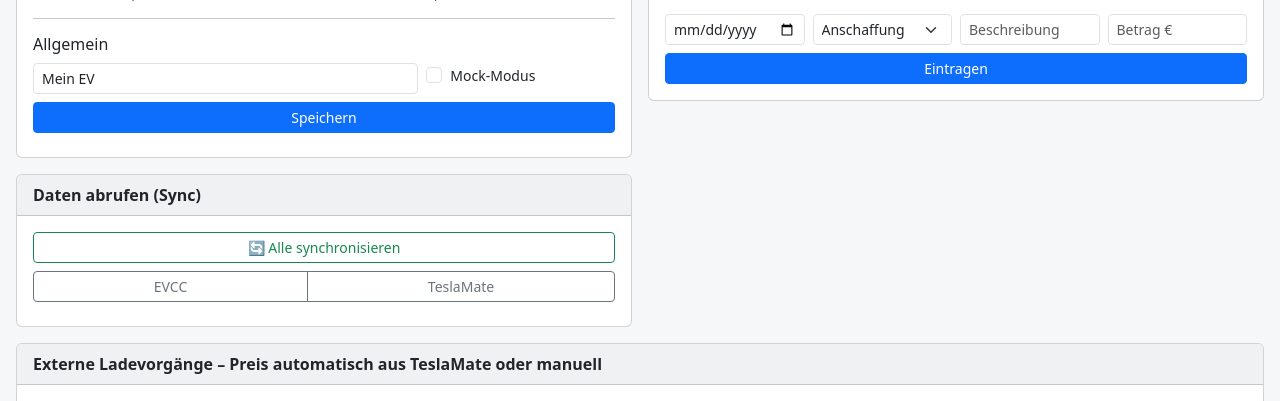
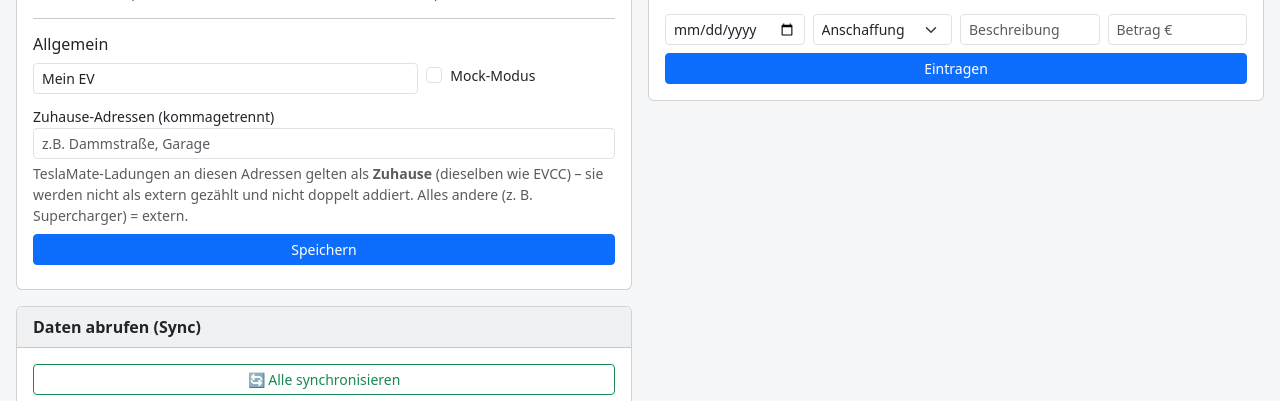
Before and after one commit to bjk201/cartanklogger, a Flask app: page /admin in a window 1280 px wide. Shown: the part 369-770 px from the top of the page. Run offline with Flask 3, Linux system fonts and the light colour scheme; data that the repository does not hold is empty.

Commit message:
fix: Supercharger nicht ueber Tage zusammenfassen (Tagesgrenze im Merge); Ladeverlust = EVCC-Wand minus TM-Akku; ueber-Mitternacht EVCC-Sitzungen ordnen TM-Teilladungen korrekt zu; Verlust nur bei plausibler Datenlage (Coverage>=70%, 0-30%), sonst '-'; Zuhause-Adressen im GUI (/admin) pflegbar statt YAML

```diff
--- a/app.py
+++ b/app.py
@@ -730,11 +730,12 @@ def api_config():
         for section in ("evcc", "teslamate", "app"):
             if section in d and isinstance(d[section], dict):
                 for k, v in d[section].items():
-                    if k in config.get(section, {}):
+                    # home_addresses darf auch neu angelegt werden (kann in alter config fehlen)
+                    if k in config.get(section, {}) or (section == "app" and k == "home_addresses"):
                         # leere Passwörter/Tokens nicht überschreiben (sonst würden sie gelöscht)
                         if k in ("password", "api_token") and (v == "" or v is None):
                             continue
-                        config[section][k] = v
+                        config.setdefault(section, {})[k] = v
         # pricing_defaults
         if "pricing_defaults" in d and isinstance(d["pricing_defaults"], dict):
             config.setdefault("pricing_defaults", {})
@@ -806,15 +807,18 @@ def _tm_grouped_sessions(rows):
         return []
     groups, cur = [], [rows[0]]
     for r in rows[1:]:
-        prev_end = r.get("finished_at") or cur[-1].get("started_at")
+        prev = cur[-1]
+        prev_end = prev.get("finished_at") or prev.get("started_at")
         this_start = r.get("started_at")
         try:
             gap = (datetime.fromisoformat(this_start) -
                    datetime.fromisoformat(prev_end)).total_seconds() / 60
         except Exception:
             gap = 999
-        same_addr = (cur[-1].get("address") or "").strip() == (r.get("address") or "").strip()
-        if gap < TM_MERGE_GAP_MIN and same_addr:
+        same_addr = (prev.get("address") or "").strip() == (r.get("address") or "").strip()
+        # Nie ueber Tagesgrenzen zusammenfassen: pro Tag eine getrennte Ladung.
+        same_day = (this_start or "")[:10] == (prev.get("started_at") or "")[:10]
+        if gap < TM_MERGE_GAP_MIN and same_addr and same_day:
             cur.append(r)
         else:
             groups.append(cur)
@@ -850,10 +854,33 @@ def _build_merged(rows):
     from collections import defaultdict
     days = defaultdict(lambda: {"evcc": [], "tm_home": [], "tm_ext": []})
 
-    # EVCC (immer Zuhause, fuehrend)
+    # EVCC (immer Zuhause, fuehrend) -> nach STARTTAG buchen
+    # Zusaetzlich Zeitfenster [created, finished] merken, um TM-Teilladungen
+    # (die ueber Mitternacht in andere Kalendertage rutschen) derselben
+    # EVCC-Sitzung / demselben Starttag zuzuordnen.
+    evcc_windows = []  # (start_dt, end_dt, day)
     for r in rows.get("home", []):
         day = (r.get("created") or "")[:10]
         days[day]["evcc"].append(r)
+        try:
+            sdt = datetime.fromisoformat(r.get("created"))
+            edt = datetime.fromisoformat(r.get("finished")) if r.get("finished") else sdt
+            evcc_windows.append((sdt, edt, day))
+        except Exception:
+            pass
+    evcc_windows.sort(key=lambda w: w[0])
+
+    def _assign_day(charge_start_iso):
+        """Ordnet eine TM-Ladung dem EVCC-Sitzungstag zu (Fenster enthaelt Start).
+        Faellt zurueck auf den eigenen Kalendertag, wenn kein EVCC-Fenster passt."""
+        try:
+            cdt = datetime.fromisoformat(charge_start_iso)
+        except Exception:
+            return (charge_start_iso or "")[:10]
+        for sdt, edt, day in evcc_windows:
+            if sdt <= cdt <= edt:
+                return day
+        return (charge_start_iso or "")[:10]
 
     # TeslaMate: nach Zuhause vs. Extern trennen
     ext_rows, home_rows = [], []
@@ -863,11 +890,15 @@ def _build_merged(rows):
         else:
             ext_rows.append(r)
 
-    # TM-Zuhause gruppieren (fuer Ladeverluste added/used)
-    for g in _tm_grouped_sessions(home_rows):
-        day = (g["start"] or "")[:10]
-        days[day]["tm_home"].append(g)
-    # TM-Extern gruppieren (echte Fremdladungen, eigene Energie)
+    # TM-Zuhause: pro EVCC-Sitzungstag buckets bilden, dann gruppieren
+    home_by_day = defaultdict(list)
+    for r in home_rows:
+        home_by_day[_assign_day(r.get("started_at"))].append(r)
+    for day, rws in home_by_day.items():
+        for g in _tm_grouped_sessions(rws):
+            days[day]["tm_home"].append(g)
+
+    # TM-Extern gruppieren (echte Fremdladungen, eigene Energie, nach Kalendertag)
     for g in _tm_grouped_sessions(ext_rows):
         day = (g["start"] or "")[:10]
         days[day]["tm_ext"].append(g)
@@ -878,10 +909,22 @@ def _build_merged(rows):
         ev_kwh = sum(float(e.get("charged_kwh") or 0) for e in v["evcc"])
         ev_cost = sum(float(e.get("total_cost") or 0) for e in v["evcc"])
         ev_solar = (sum(float(e.get("solar_percentage") or 0) for e in v["evcc"]) / len(v["evcc"])) if v["evcc"] else 0
-        # TM-Zuhause NUR fuer Ladeverluste (added=Akku, used=Wand)
+        # TM-Zuhause: added = im Akku angekommen. ECHTER Ladeverlust zuhause
+        # = EVCC-Wallbox (Wand) - TM added (Akku).
+        # ABER: TeslaMate hat teils Datenluecken (Auto offline etc.). Dann ist
+        # TM_added << EVCC und die Differenz ist KEIN Verlust, sondern eine
+        # fehlende TM-Ladung. Verlust daher nur zeigen, wenn plausibel:
+        # - TM added deckt >=70% der EVCC-kWh ab (sonst Datenluecke)
+        # - Verlust liegt zwischen 0 und 30% (physikalisch realistisch)
         tmh_added = sum(t["added"] for t in v["tm_home"])
         tmh_used = sum(t["used"] for t in v["tm_home"])
-        home_loss = round(tmh_used - tmh_added, 2) if (tmh_added and tmh_used) else 0.0
+        home_loss = None  # None = nicht ermittelbar -> Frontend zeigt "–"
+        if ev_kwh > 0 and tmh_added > 0:
+            coverage = tmh_added / ev_kwh
+            loss = ev_kwh - tmh_added
+            loss_pct = loss / ev_kwh
+            if coverage >= 0.70 and 0 <= loss_pct <= 0.30:
+                home_loss = round(loss, 2)
 
         # --- Extern: nur echte Fremdladungen ---
         ext_kwh = sum(t["added"] for t in v["tm_ext"])
--- a/templates/admin.html
+++ b/templates/admin.html
@@ -42,6 +42,11 @@
                     <div class="row g-2">
                         <div class="col-8"><input class="form-control form-control-sm" id="vehicle_name" placeholder="Fahrzeugname"></div>
                         <div class="col-4"><div class="form-check"><input class="form-check-input" type="checkbox" id="mock_mode"><label class="form-check-label small">Mock-Modus</label></div></div>
+                        <div class="col-12">
+                            <label class="form-label small mb-0 mt-1">Zuhause-Adressen (kommagetrennt)</label>
+                            <input class="form-control form-control-sm" id="home_addresses" placeholder="z.B. Dammstraße, Garage">
+                            <div class="form-text">TeslaMate-Ladungen an diesen Adressen gelten als <strong>Zuhause</strong> (dieselben wie EVCC) – sie werden nicht als extern gezählt und nicht doppelt addiert. Alles andere (z.&nbsp;B. Supercharger) = extern.</div>
+                        </div>
                     </div>
                     <div class="d-grid mt-2"><button class="btn btn-primary btn-sm" id="saveCfg">Speichern</button></div>
                     <div id="cfgMsg" class="small mt-2"></div>
@@ -164,6 +169,7 @@ async function loadCfg() {
   $("tm_token").value = "";
   $("vehicle_name").value = c.app?.vehicle_name||"";
   $("mock_mode").checked = !!c.app?.mock_mode;
+  $("home_addresses").value = (c.app?.home_addresses || []).join(", ");
   if (c.app?.mock_mode) $("seedBtn").style.display = "";
 }
 
@@ -172,7 +178,8 @@ $("saveCfg").onclick = async () => {
     evcc: { host:$("evcc_host").value, port:parseInt($("evcc_port").value)||7070,
             password:$("evcc_password").value, api_token:$("evcc_api_token").value, use_tls:$("evcc_tls").checked },
     teslamate: { url:$("tm_url").value, api_token:$("tm_token").value },
-    app: { vehicle_name:$("vehicle_name").value, mock_mode:$("mock_mode").checked }
+    app: { vehicle_name:$("vehicle_name").value, mock_mode:$("mock_mode").checked,
+           home_addresses: $("home_addresses").value.split(",").map(s=>s.trim()).filter(s=>s) }
   };
   const r = await fetch("/api/config", {method:"POST", headers:{"Content-Type":"application/json"}, body:JSON.stringify(body)});
   const j = await r.json();
```
